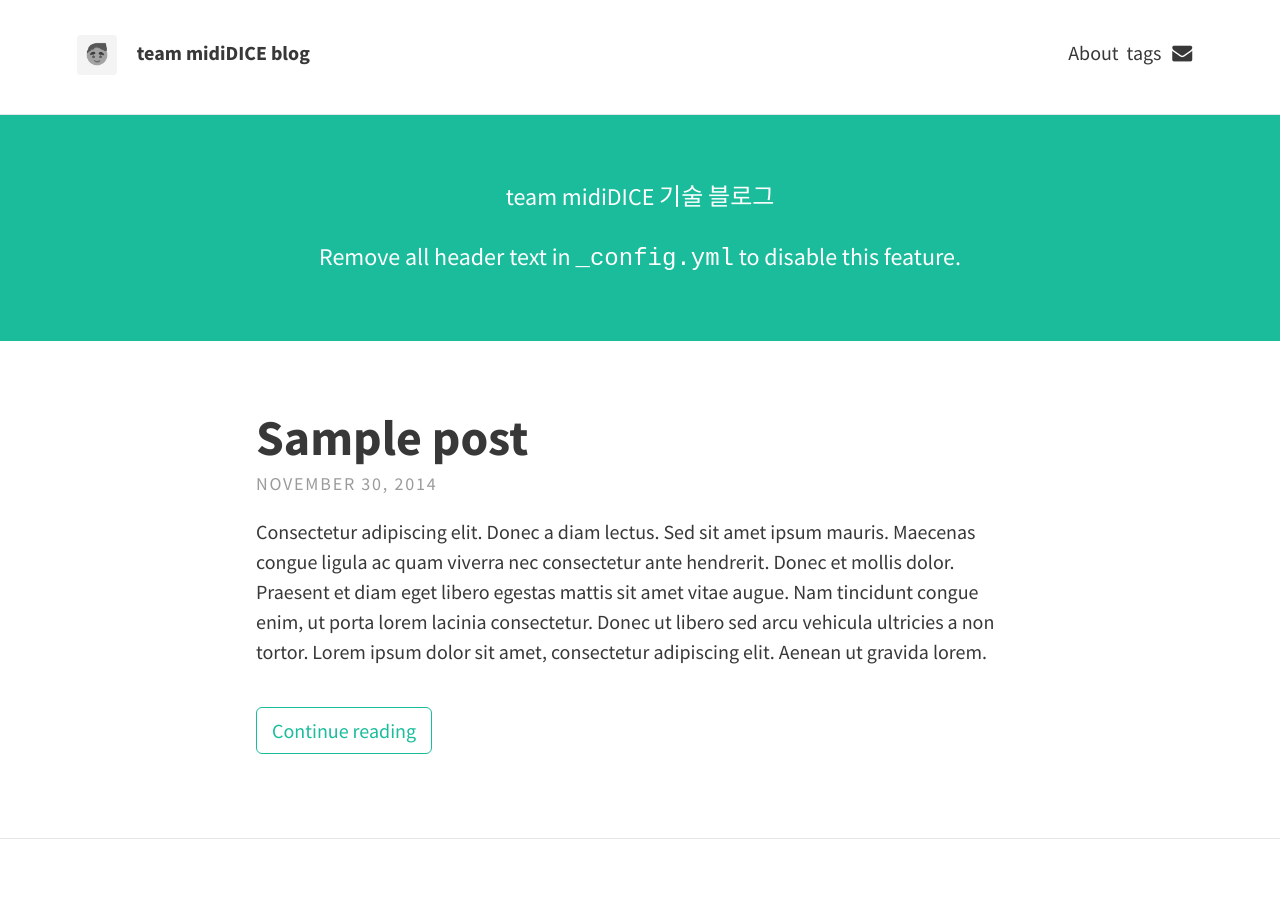
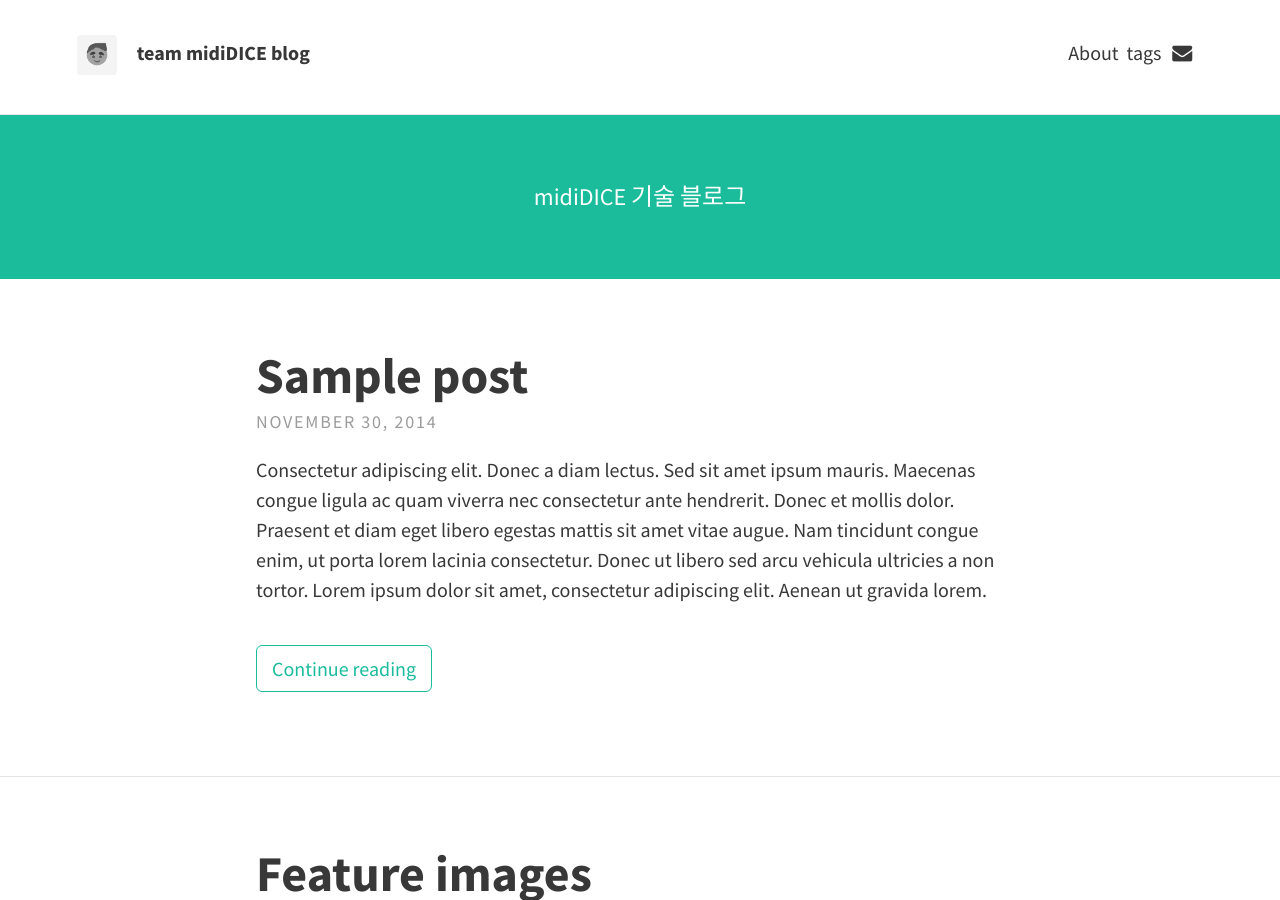
Before and after one commit to mididice/mididice.github.io, a Jekyll site: the page built from index.html, in a window 1280 px wide and 900 px high. Built offline with Jekyll 4.4.1, drawn with Linux system fonts in a browser that asks for light colours; the list of posts is cut into pages by our own code.

Commit message:
modified config.yml

```diff
--- a/_config.yml
+++ b/_config.yml
@@ -13,9 +13,7 @@ theme_settings:
 
   # Header and footer text
   header_text: >
-     <p>team midiDICE 기술 블로그</p>
-
-     <p>Remove all header text in <code>_config.yml</code> to disable this feature.</p>
+     <p>midiDICE 기술 블로그</p>
   header_text_feature_image:
   footer_text: >
    Powered by <a href="https://jekyllrb.com/">Jekyll</a> with <a href="https://github.com/rohanchandra/type-theme">Type Theme</a><p>©2019, midiDICE</p>
```
